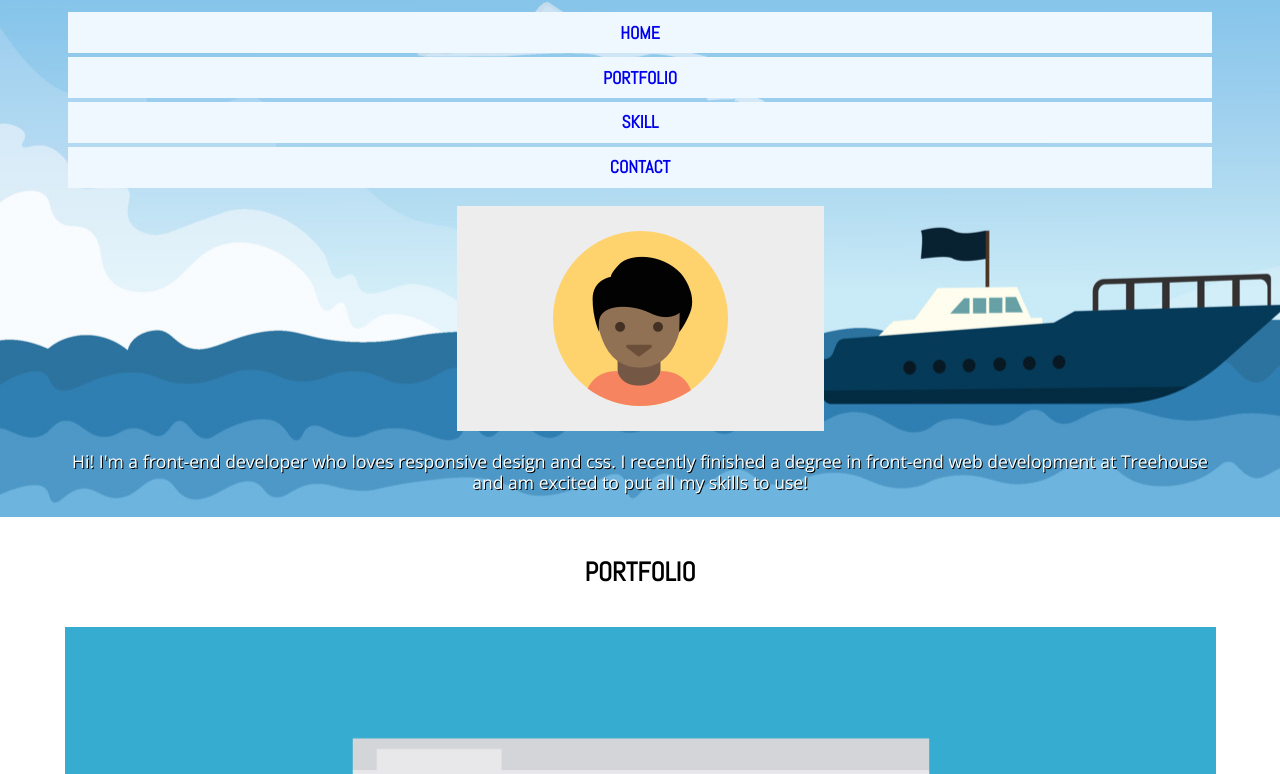
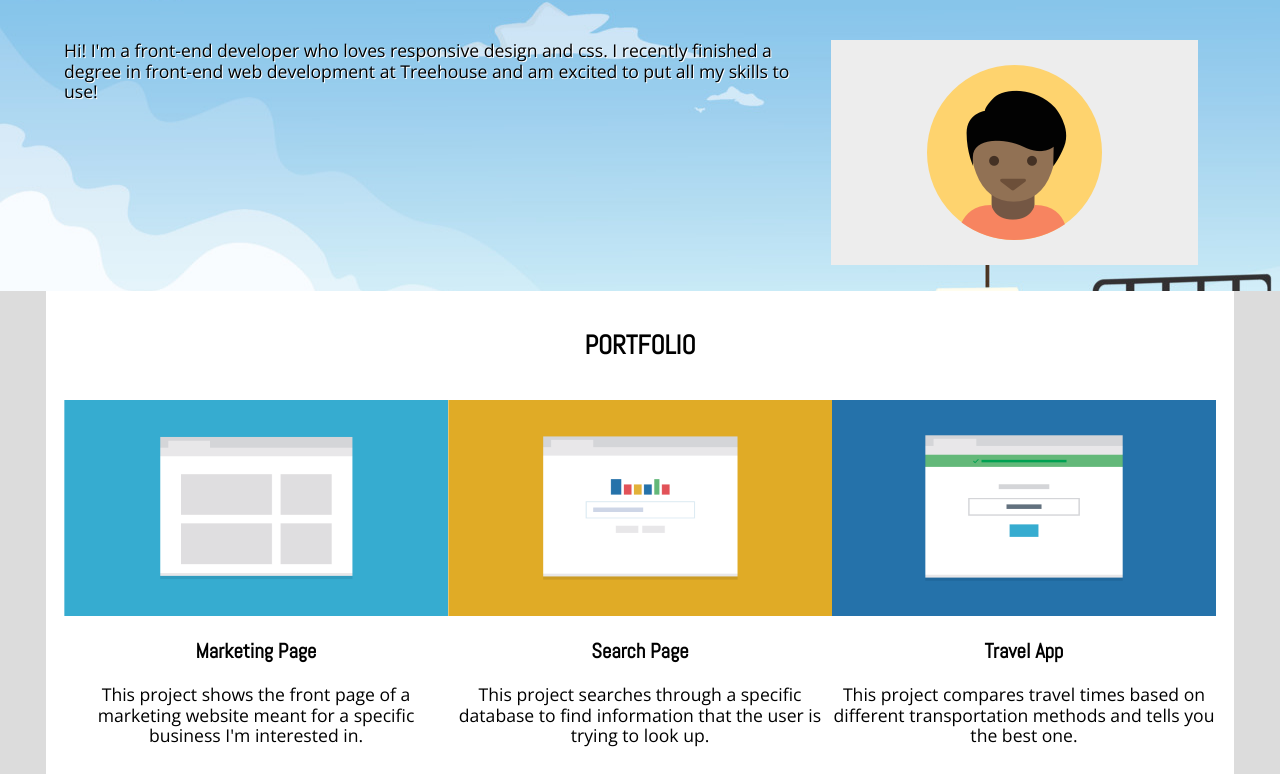
Before and after one commit to lazar-the-coder/Frontend-Unit-2-Lazar-Project, a plain HTML site: page index.html in a window 1280 px wide. Shown: the part 87-861 px from the top of the page. Drawn offline with nearby package versions, Linux system fonts and the light colour scheme.

Commit message:
Fin
All up to standard I thiink

```diff
--- a/css/styles.css
+++ b/css/styles.css
@@ -4,11 +4,11 @@ html {
     text-align: center;
     font-size: 1.1rem;
 }
+body {
+    background-color: gainsboro;
+}
 main {
     background-color: white;
-}
-header, footer {
-    background-color: gainsboro;
 }
 h1, h2, h3, h4, nav {
     font-family: 'Abel', sans-serif;
@@ -17,18 +17,23 @@ h1, h2, h3, h4, nav {
 header, footer {
     padding: 1px 0rem;
 }
-h2, article, section, nav, .desc {
+h2 {
+    width: 100%;
+}
+h2, article, section, nav, #desc {
     padding: 0.4em 0rem;
 }
 a:link {
     text-decoration: none;
 }
-ul, h4 {
-    list-style-type: none;
+ul, h4, #bottom p, #bottom nav {
     margin: 0;
     padding: 0;
 }
-nav li, .skill-demo, .skill-list {
+ul {
+    list-style-type: none;
+}
+li, .skill-demo, .skill-list {
     padding: 0.6em;
     margin: 0.2em;
     background-color: aliceblue;
@@ -50,18 +55,64 @@ img {
     max-width: 100%;
 }
 #image-credit{
-    margin: 1rem auto
+    margin: 1rem auto;
+}
+#bottom nav{
+    display: none;
 }
 @media screen and (min-width: 768px) {
     header {
         background-image: url(../img/vecteezy_ocean-surface-calm-middle-sea-with-yacht-clouds-hills_7818625.jpg);
-        color: white;
+        color: black;
+        text-shadow: 1px 1px 0 white;
     }
-    .desc {
-        text-shadow: 1px 1px 0 black ;
+    header img {
+        margin: 1em;
+    }
+    nav ul, #desc, #skill, #portfolio, #bottom nav {
+        display: flex;
+    }
+    nav ul {
+        justify-content: center;
+    }
+    nav li{
+        background-color: rgba(0, 0, 0, 0);
+    }
+    #desc {
+        flex-direction: row-reverse;
+        text-align: left;
+    }
+    #skill, #portfolio {
+        flex-wrap: wrap;
+    }
+    .project, .skill-demo {
+        flex-grow: 1;
+        width: 50%;
+    }
+    #bottom nav li{
+        flex: 1 300px;
+    }
+    #bottom h4{
+        display: none;
     }
 }
 
 @media screen and (min-width: 1024px) {
-
+    .project, .skill-demo {
+        width: 33%;
+    }
+    main {
+        background-color: gainsboro;
+    }
+    main .wrapper {
+        background-color: white;
+        padding: 0 1em;
+    }
+    #top {
+        display: flex;
+    }
+    h1 {
+        margin-left: 0em;
+        margin-right: auto;
+    }
 }
--- a/index.html
+++ b/index.html
@@ -1,4 +1,3 @@
-<!DOCTYPE html>
 <!doctype html>
 <html lang="en">
   <head>
@@ -14,6 +13,7 @@
   <body>
     <header>
         <div class="wrapper">
+            <section id="top">
                 <h1>Wazir I. Ali</h1>
                 <nav>
                     <ul>
@@ -23,10 +23,11 @@
                         <li><a href="#contact">CONTACT</a></li>
                     </ul>
                 </nav>
-            <section class="desc">
-                <img src="img/responsive-layout-profile.png">
+            </section>
+            <div id="desc">
+                <img src="img/responsive-layout-profile.png" alt="A profile picture for my page.">
                 <p>Hi! I'm a front-end developer who loves responsive design and css. I recently finished a degree in front-end web development at Treehouse and am excited to put all my skills to use!</p>
-            </section>
+            </div>
         </div>
     </header>
     <main>
@@ -105,8 +106,16 @@
                 <p>Email <a href="mailto:wzrmorrow@gmail.com">wzrmorrow@gmail.com</a></p>
             </section>
             <section id="bottom">
-                <div><strong>Wazir I. Ali</strong></div>
-                <div><h4><a href="#">BACK TO TOP</a><h4></div>
+                <p><strong>Wazir I. Ali</strong></p>
+                <h4><a href="#">BACK TO TOP</a></h4>
+                <nav>
+                    <ul>
+                        <li><a href="#">HOME</a></li>
+                        <li><a href="#portfolio">PORTFOLIO</a></li>
+                        <li><a href="#skill">SKILL</a></li>
+                        <li><a href="#contact">CONTACT</a></li>
+                    </ul>
+                </nav>
             </section>
             <div id="image-credit"><em>The Background Image</em><br ><a href="https://www.vecteezy.com/free-vector/calm-sea">Calm Sea Vectors by Vecteezy</a></div>
         </div>
```
Lines whose indentation alone changed are shown as unchanged.
